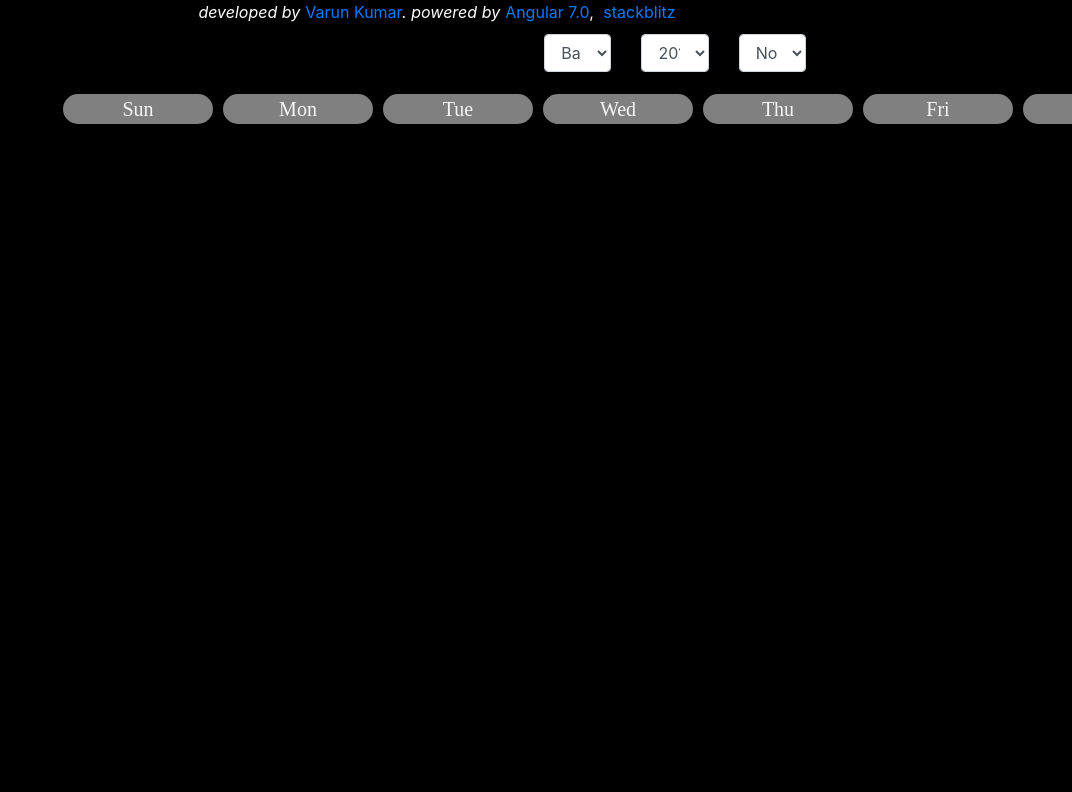
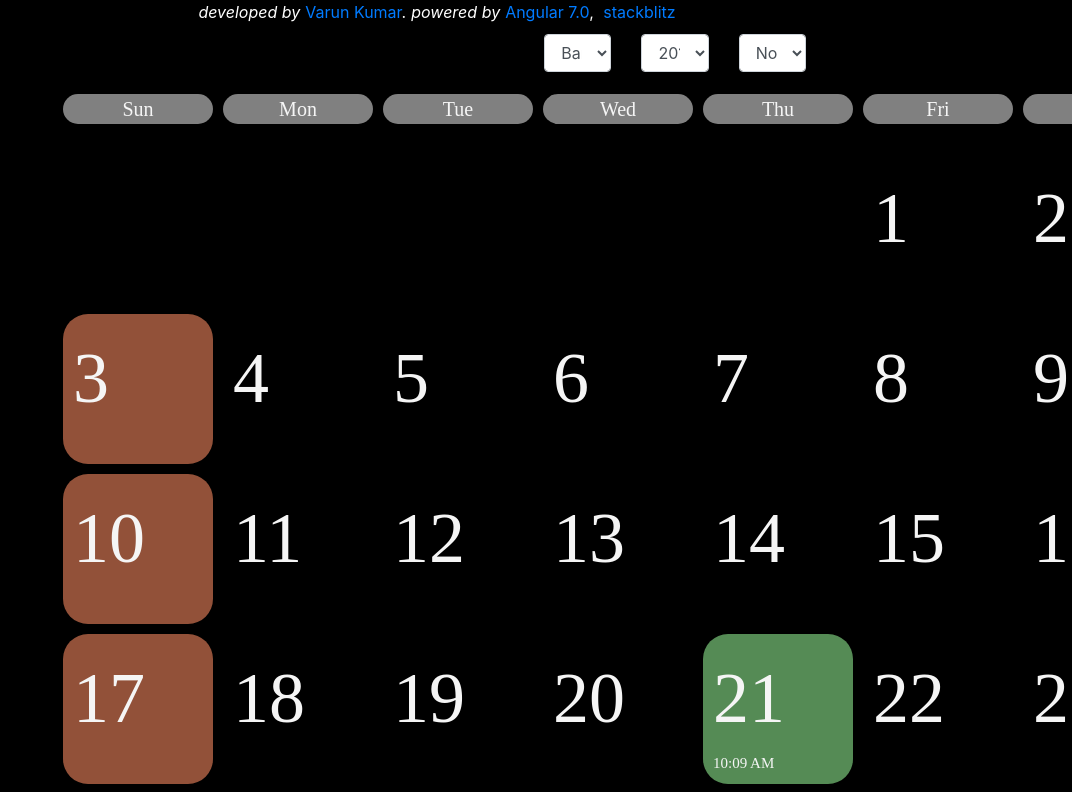
Before and after one commit to varund29/angular-calendar, an Angular app: page / in a window 1280 px wide. Shown: the top 792 px of the page, without its empty margins (208-1280 px from the left). Built offline with nearby package versions, Linux system fonts and the light colour scheme.

Commit message:
1 file modified

```diff
--- a/src/app/calendar/calendar.service.ts
+++ b/src/app/calendar/calendar.service.ts
@@ -1,14 +1,14 @@
 
 import { Injectable, ChangeDetectorRef } from '@angular/core';
 import { HttpClient } from '@angular/common/http';
-import jsonHolidays from '/assets/holidays.json';
+import jsonHolidays from '../assets/holidays.json';
 
 @Injectable()
 export class CalendarService {
 
   cell: any = [];
   weeks: any = ['Sun', 'Mon', 'Tue', 'Wed', 'Thu', 'Fri', 'Sat'];
-  holidays: any = [];
+  holidays: any = jsonHolidays;
 
   months: any = ['January', 'February', 'March', 'April', 'May', 'June', 'July', 'August', 'September', 'October', 'November', 'December'];
   years: any = [1993, 2019, 2020, 2021];
@@ -26,8 +26,8 @@ export class CalendarService {
     this.selectedMonth = mm;
     this.selectedYear = yyyy;
     console.log(this.selectedMonth, this.selectedYear);
-    this.holidays=jsonHolidays;
-   /*  this.readHolidaysJson().then(result => {
+     this.loadCalenderForMonth();
+     /*  this.readHolidaysJson().then(result => {
       this.holidays = result;
       this.loadCalenderForMonth();
     }
```
